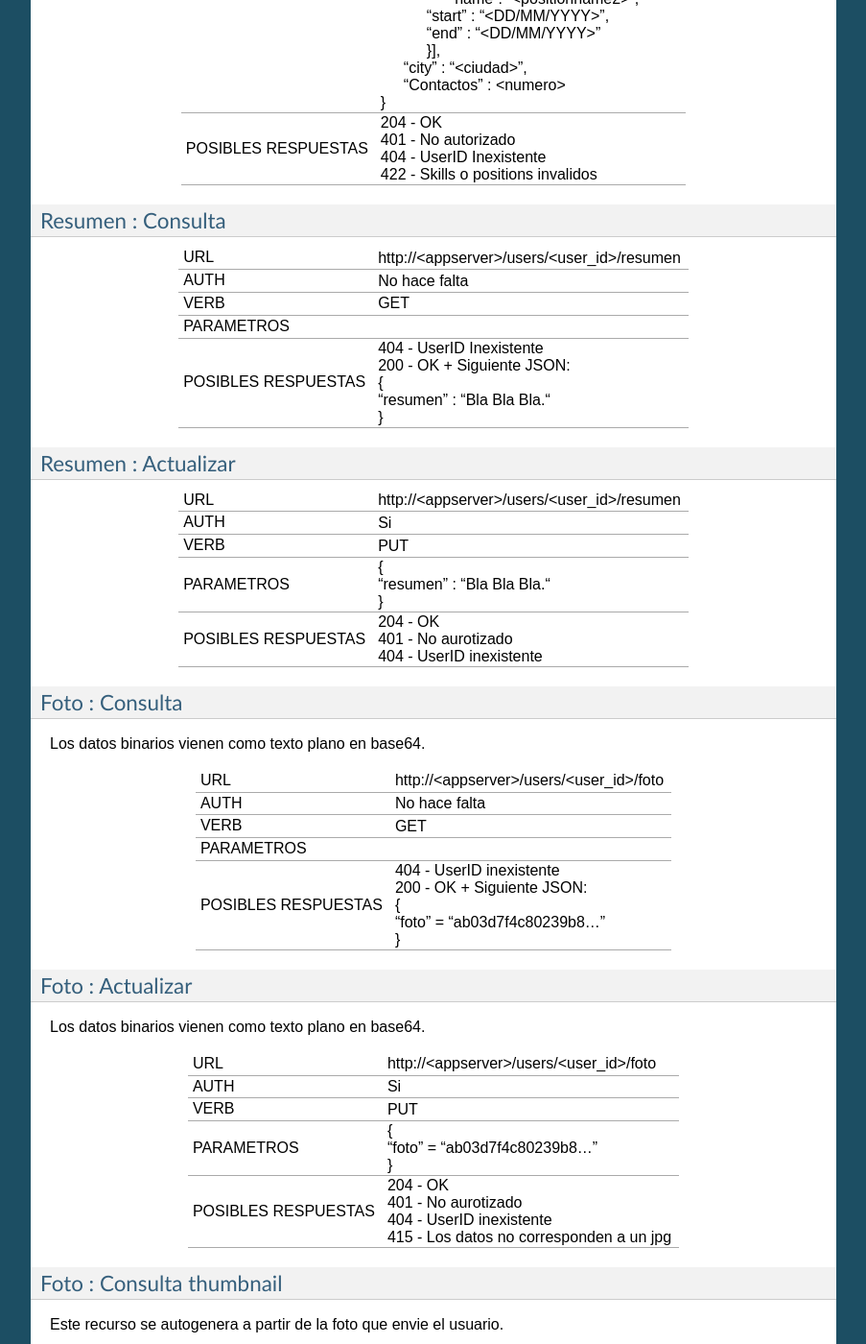
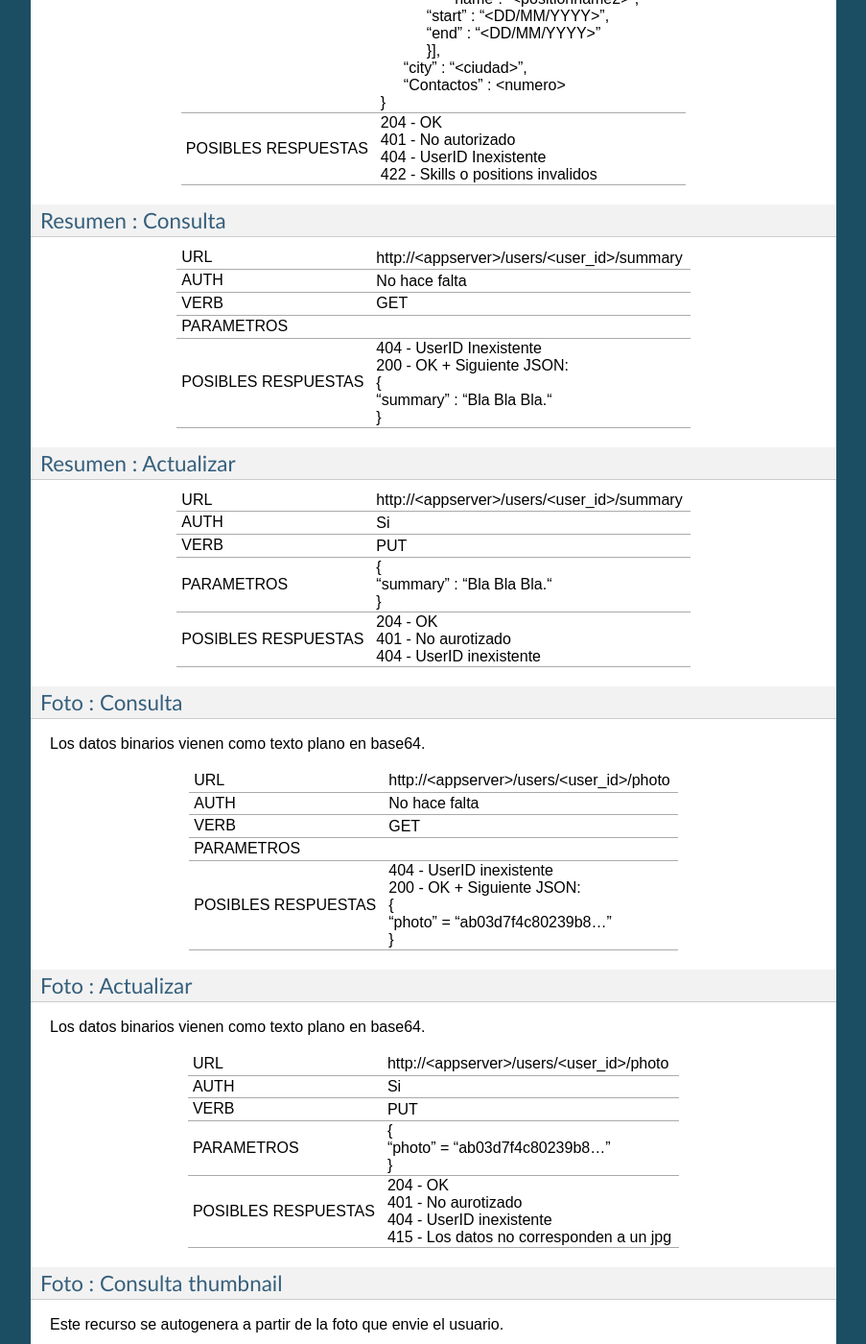
Before and after one commit to FedericoAmura/TallerII2016C2TPLinkedIn, a Sphinx documentation site: the page built from Docs/source/appserver/API.rst, in a window 1280 px wide and 1400 px high, scrolled down 3091 px. Shown: the whole window at 96% size, without its empty margins (198-1101 px from the left). Built offline with Sphinx 7.4.7, drawn with Linux system fonts in a browser that asks for light colours; some of the changed text lies outside the part shown.

Commit message:
uris completas funcionando (usar g++ 4.9)

```diff
--- a/Docs/source/appserver/API.rst
+++ b/Docs/source/appserver/API.rst
@@ -137,14 +137,14 @@ Resumen : Consulta
 ^^^^^^^^^^^^^^^^^^^^^^^^^^^^^^^^^^^^^^^^^^^^^
 
 ======================  ==========================
-URL                  	| \http://<appserver>/users/<user_id>/resumen
+URL                  	| \http://<appserver>/users/<user_id>/summary
 AUTH                 	| No hace falta
 VERB                 	| GET
 PARAMETROS           	|
 POSIBLES RESPUESTAS	| 404 - UserID Inexistente
 			| 200 - OK + Siguiente JSON:
 			| {
-			| “resumen” : “Bla Bla Bla.“
+			| “summary” : “Bla Bla Bla.“
 			| }
 ======================  ==========================
 
@@ -152,11 +152,11 @@ Resumen : Actualizar
 ^^^^^^^^^^^^^^^^^^^^^^^^^^^^^^^^^^^^^^^^^^^^^
 
 ======================  ==========================
-URL                  	| \http://<appserver>/users/<user_id>/resumen
+URL                  	| \http://<appserver>/users/<user_id>/summary
 AUTH                 	| Si
 VERB                 	| PUT
 PARAMETROS           	| {
-			| “resumen” : “Bla Bla Bla.“
+			| “summary” : “Bla Bla Bla.“
 			| }
 POSIBLES RESPUESTAS	| 204 - OK
 			| 401 - No aurotizado
@@ -169,14 +169,14 @@ Foto : Consulta
 Los datos binarios vienen como texto plano en base64.
 
 ======================  ==========================
-URL                  	| \http://<appserver>/users/<user_id>/foto
+URL                  	| \http://<appserver>/users/<user_id>/photo
 AUTH                 	| No hace falta
 VERB                 	| GET
 PARAMETROS           	|
 POSIBLES RESPUESTAS	| 404 - UserID inexistente
 			| 200 - OK + Siguiente JSON:
 			| {
-			| “foto” = “ab03d7f4c80239b8…”
+			| “photo” = “ab03d7f4c80239b8…”
 			| }
 ======================  ==========================
 
@@ -186,11 +186,11 @@ Foto : Actualizar
 Los datos binarios vienen como texto plano en base64.
 
 ======================  ==========================
-URL                  	| \http://<appserver>/users/<user_id>/foto
+URL                  	| \http://<appserver>/users/<user_id>/photo
 AUTH                 	| Si
 VERB                 	| PUT
 PARAMETROS           	| {
-			| “foto” = “ab03d7f4c80239b8…”
+			| “photo” = “ab03d7f4c80239b8…”
 			| }
 POSIBLES RESPUESTAS	| 204 - OK
 			| 401 - No aurotizado
@@ -615,7 +615,7 @@ Consultar position por categoría
 ^^^^^^^^^^^^^^^^^^^^^^^^^^^^^^^^^^^^^^^^^^^^^
 
 ======================  ==========================
-URL                  	| \http://<appserver>/job_positions/category/<category>
+URL                  	| \http://<appserver>/job_positions/categories/<category>
 AUTH                 	| No hace falta
 VERB                 	| GET
 PARAMETROS           	|
@@ -655,7 +655,7 @@ Consultar skill por categoría
 ^^^^^^^^^^^^^^^^^^^^^^^^^^^^^^^^^^^^^^^^^^^^^
 
 ======================  ==========================
-URL                  	| \http://<appserver>/skills/category/<category>
+URL                  	| \http://<appserver>/skills/categories/<category>
 AUTH                 	| No hace falta
 VERB                 	| GET
 PARAMETROS           	|
```
Also changed, not shown: other parts of Docs/source/appserver/API.rst (+2 -2 lines), 13 other files.
